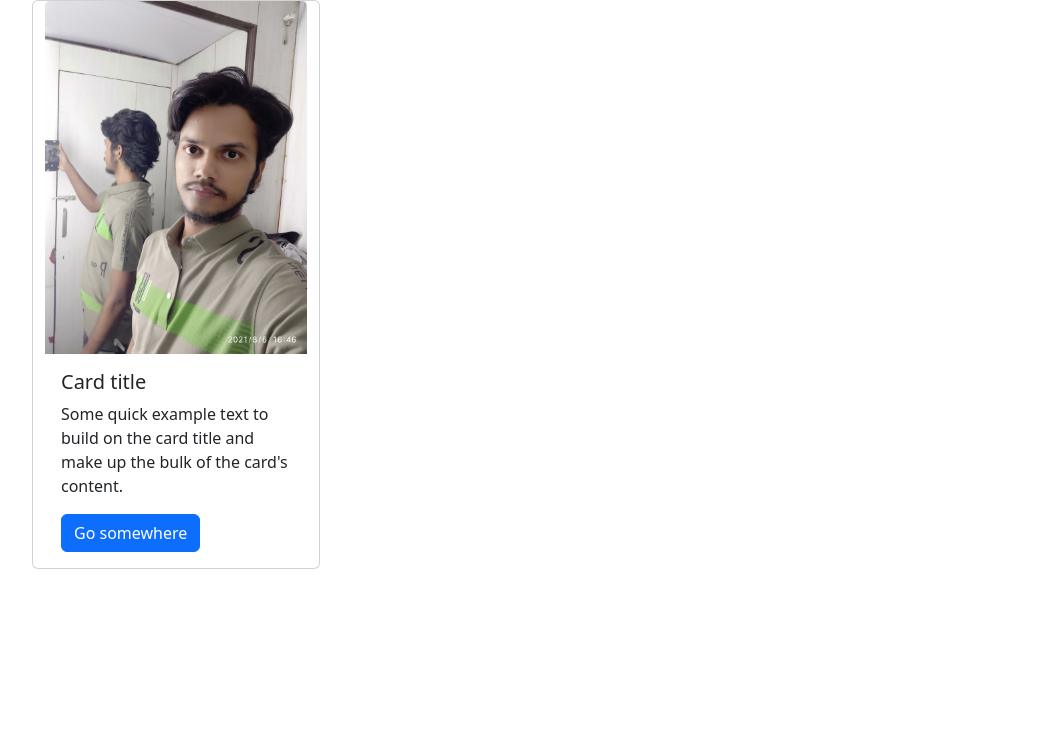
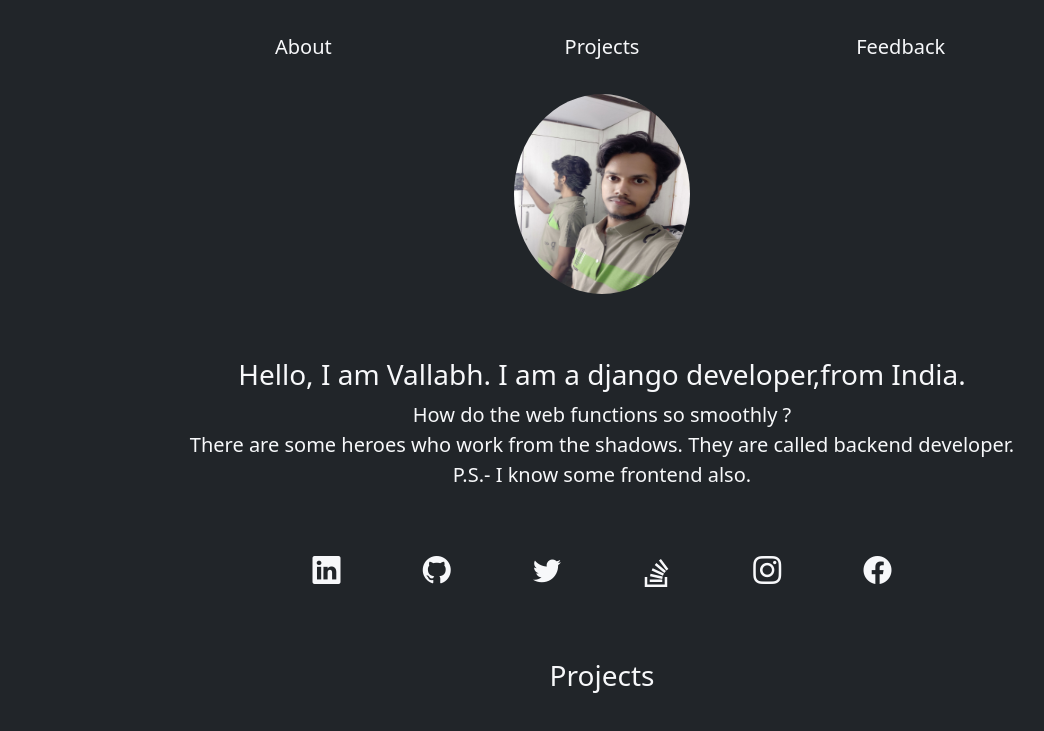
Before and after one commit to vallabhtiwari/portfolio, a Django app: page / in a window 1280 px wide. Shown: the top 731 px of the page, without its empty margins (38-1082 px from the left). Before the commit the page ends 569 px from the top, so only its background shows below. Run offline with Django 4.2, Linux system fonts and the light colour scheme; parts of the project's set-up code (start-up, migrations or seed data) failed here and were passed over; some libraries are stand-ins or nearby versions.

Commit message:
improved homepage of portfolio

```diff
--- /dev/null
+++ b/base/static/base/style.css
@@ -0,0 +1,43 @@
+body,.card{
+  background-color: #212529;
+  color:#f7f8fa;
+
+}
+
+
+a{
+  text-decoration: none;
+  color:#f7f8fa;
+  font-size:1.25rem;
+}
+
+.my-image{
+  border-radius:50%;
+  height:200px;
+  width: 200px;
+  margin: auto;
+}
+
+p{
+  font-size:1.25rem;
+  margin: 0;
+}
+
+.projects-row{
+  width:75%;
+}
+
+.row{
+  padding:2rem;
+  text-align: center;
+  margin: auto;
+  /* border: 1px solid white; */
+}
+
+.navbar{
+  width: 75%;
+}
+
+.connections{
+  width: 65%;
+}
--- a/base/templates/base/home.html
+++ b/base/templates/base/home.html
@@ -1,24 +1,68 @@
 {% extends 'base.html' %}
 {% load static %}
-{% get_static_prefix as STATIC_PREFIX %}
+{% block styles %}
+    <link rel="stylesheet" href="{% static 'base/style.css' %}">
+{% endblock styles %}
 {% block content %}
-    <!-- <h2>Nothing much right now <i class="bi bi-emoji-neutral-fill"></i></h2> -->
-    <!-- <h3>Meanwhile check the file sharing app: <a href="{% url 'fileshare:upload' %}">Filshare</a></h3> -->
-
-    <!-- <img src="" alt="Hi!"> -->
+    <nav class="row navbar sticky-top bg-dark">
+        <div class="col"><a href="#about">About</a></div>
+        <div class="col"><a href="#projects">Projects</a></div>
+        <div class="col"><a href="#feedback">Feedback</a></div>
+    </nav>
     <div class="container">
+        <div class="row pt-0" id="about">
+            <img class="my-image" src="{% static 'base/me.jpg' %}" alt="">
+        </div>
         <div class="row">
-            <div class="card" style="width: 18rem;">
-                <img src="{% static 'base/me.jpg' %}" class="card-img-top" alt="...">
-                <div class="card-body">
-                    <h5 class="card-title">Card title</h5>
-                    <p class="card-text">Some quick example text to build on the card title and make up the bulk of the card's content.</p>
-                    <a href="#" class="btn btn-primary">Go somewhere</a>
+            <h3>Hello, I am Vallabh. I am a django developer,from India.</h3>
+            <p>How do the web functions so smoothly ?</p>
+            <p>There are some heroes who work from the shadows. They are called backend developer.</p>
+            <p>P.S.- I know some frontend also.</p>
+        </div>
+        <div class="row connections">
+            <h3 class="col"><i class="bi bi-linkedin"></i></h3>
+            <h3 class="col"><i class="bi bi-github"></i></h3>
+            <h3 class="col"><i class="bi bi-twitter"></i></h3>
+            <h3 class="col">
+                <svg xmlns="http://www.w3.org/2000/svg" width="28" height="28" fill="currentColor" class="bi bi-stack-overflow" viewBox="0 0 16 16">
+                    <path d="M12.412 14.572V10.29h1.428V16H1v-5.71h1.428v4.282h9.984z"/>
+                    <path d="M3.857 13.145h7.137v-1.428H3.857v1.428zM10.254 0 9.108.852l4.26 5.727 1.146-.852L10.254 0zm-3.54 3.377 5.484 4.567.913-1.097L7.627 2.28l-.914 1.097zM4.922 6.55l6.47 3.013.603-1.294-6.47-3.013-.603 1.294zm-.925 3.344 6.985 1.469.294-1.398-6.985-1.468-.294 1.397z"/>
+                </svg>
+            </h3>
+            <h3 class="col"><i class="bi bi-instagram"></i></h3>
+            <h3 class="col"><i class="bi bi-facebook"></i></h3>
+        </div>
+        <div class="row" id="projects">
+            <h3>Projects</h3>
+        </div>
+        <div class="row projects-row p-0">
+            <div class="col">
+                <div class="card">
+                    <img src="..." class="card-img-top" alt="...">
+                    <div class="card-body">
+                        <h5 class="card-title">Card title</h5>
+                        <p class="card-text">This is a longer card with supporting text below as a natural lead-in to additional content. This content is a little bit longer.</p>
+                    </div>
+                </div>
+            </div>
+            <div class="col">
+                <div class="card">
+                    <img src="..." class="card-img-top" alt="...">
+                    <div class="card-body">
+                        <h5 class="card-title">Card title</h5>
+                        <p class="card-text">This is a longer card with supporting text below as a natural lead-in to additional content. This content is a little bit longer.</p>
+                    </div>
                 </div>
             </div>
         </div>
-        <div class="row">
-
+        <br>
+        <div class="row" id="feedback">
+            <form action="">
+                <input type="name" name="" value="">
+                <input type="email" name="" value="">
+                <input type="textarea">
+                <input type="submit">
+            </form>
         </div>
     </div>
 {% endblock content %}
--- a/templates/base.html
+++ b/templates/base.html
@@ -8,6 +8,8 @@
   <link href="https://cdn.jsdelivr.net/npm/bootstrap@5.3.0-alpha1/dist/css/bootstrap.min.css" rel="stylesheet"
     integrity="sha384-GLhlTQ8iRABdZLl6O3oVMWSktQOp6b7In1Zl3/Jr59b6EGGoI1aFkw7cmDA6j6gD" crossorigin="anonymous">
   <link rel="stylesheet" href="https://cdn.jsdelivr.net/npm/bootstrap-icons@1.3.0/font/bootstrap-icons.css">
+  {% block styles %}
+  {% endblock styles %}
 </head>
 
 <body>
@@ -17,7 +19,8 @@
     integrity="sha384-w76AqPfDkMBDXo30jS1Sgez6pr3x5MlQ1ZAGC+nuZB+EYdgRZgiwxhTBTkF7CXvN"
     crossorigin="anonymous"></script>
   <script src="https://cdn.jsdelivr.net/npm/axios/dist/axios.min.js"></script>
-
+  {% block scripts %}
+  {% endblock scripts %}
 </body>
 
 </html>
```
Also changed, not shown: 1 other file.
